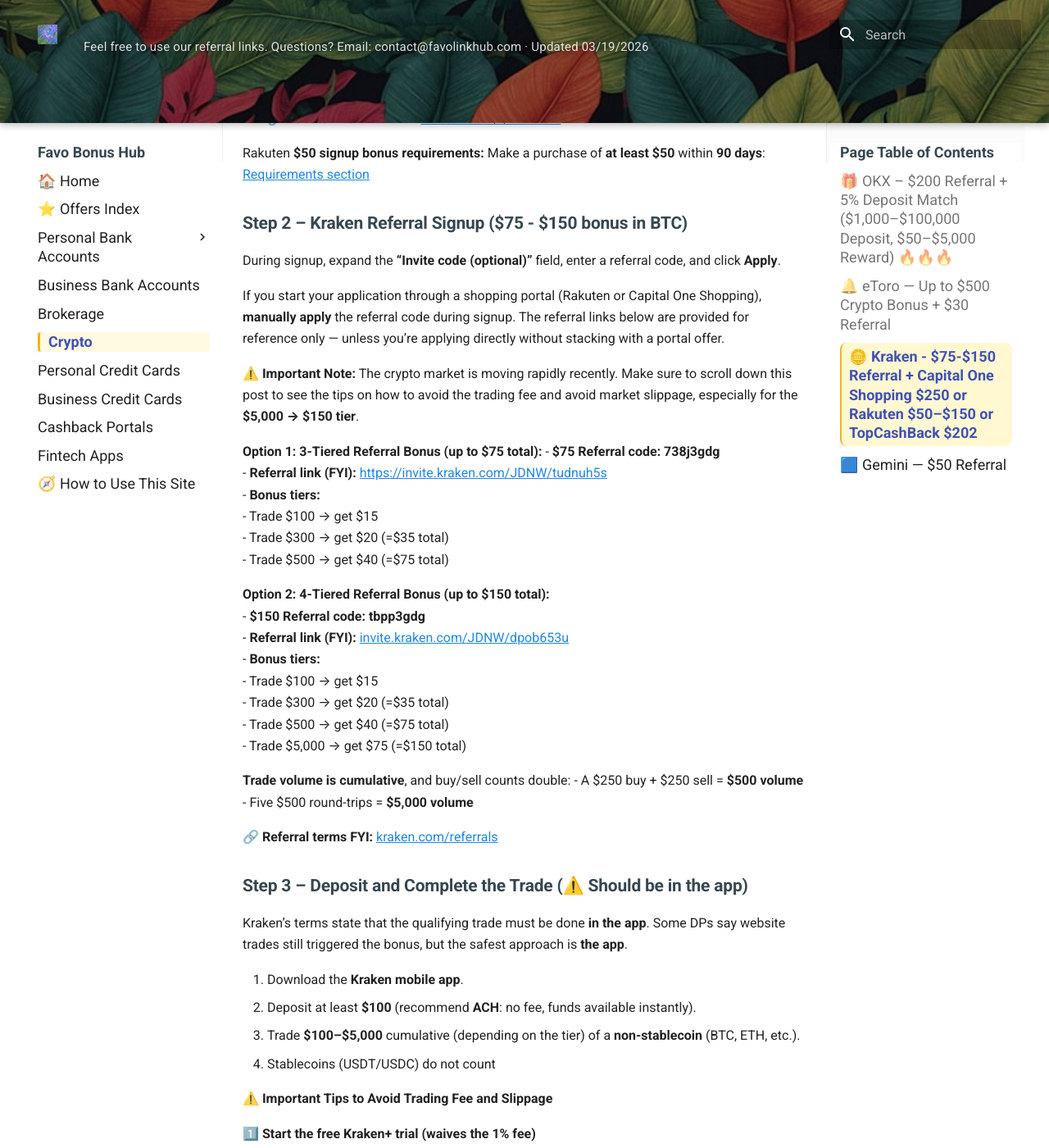
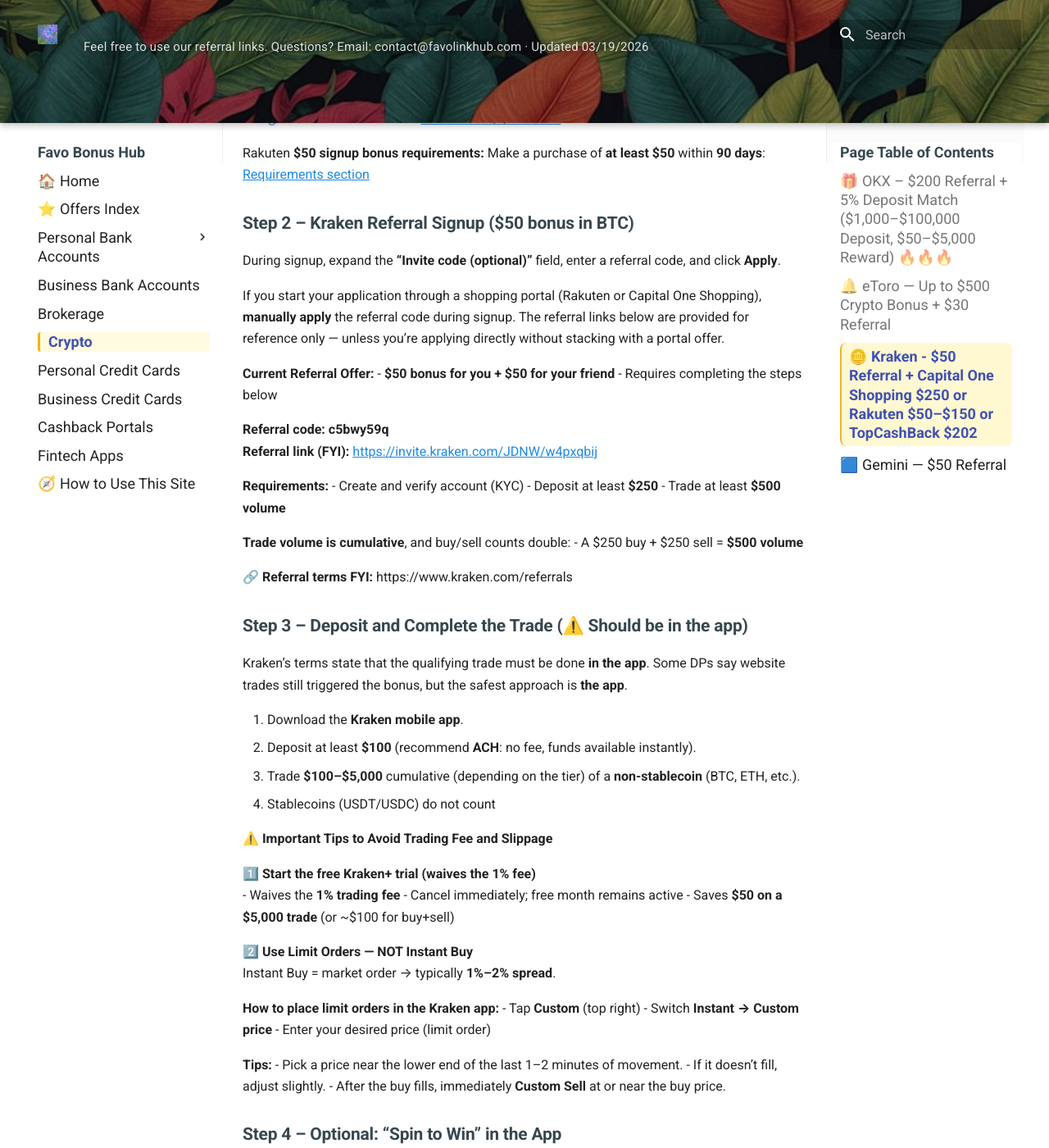
Before and after one commit to whispersofzephyr/favolinkhub-site, an MkDocs documentation site: the page built from docs/crypto.md, in a window 1280 px wide and 1400 px high, scrolled down 5639 px. Shown: the whole window at 82% size. Built offline with MkDocs 1.6.1 and Material for MkDocs 9.7.7, drawn with Linux system fonts in a browser that asks for light colours; some of the changed text lies outside the part shown.

Commit message:
Revise Kraken referral bonus information
Updated Kraken referral bonus details to reflect current offer of $50 instead of previous tiers up to $150. Adjusted related sections for clarity and accuracy.

```diff
--- a/docs/crypto.md
+++ b/docs/crypto.md
@@ -128,7 +128,7 @@ New users may earn **up to $530 total**:
 ---
 
 <a id="cr-kraken"></a>
-## 🪙 Kraken - $75-$150 Referral + Capital One Shopping $250 or Rakuten $50–$150 or TopCashBack $202
+## 🪙 Kraken - $50 Referral + Capital One Shopping $250 or Rakuten $50–$150 or TopCashBack $202
 
 **Referral availability: Nationwide (excluding ME, WA, NY) · No Expiration Date**
 **Portal cashback: likely still works in excluded states (referral bonus may not)**
@@ -176,36 +176,28 @@ Capital One Shopping **$80 signup bonus requirements:**
 Rakuten **$50 signup bonus requirements:** Make a purchase of **at least $50** within **90 days**:
 [Requirements section](https://sites.google.com/view/favo123/#h.6sthhun8gvay)
 
-### Step 2 – Kraken Referral Signup ($75 - $150 bonus in BTC)
+### Step 2 – Kraken Referral Signup ($50 bonus in BTC)
 
 During signup, expand the **“Invite code (optional)”** field, enter a referral code, and click **Apply**.
 
 If you start your application through a shopping portal (Rakuten or Capital One Shopping), **manually apply** the referral code during signup. The referral links below are provided for reference only — unless you’re applying directly without stacking with a portal offer.
 
-⚠️ **Important Note:** The crypto market is moving rapidly recently. Make sure to scroll down this post to see the tips on how to avoid the trading fee and avoid market slippage, especially for the **$5,000 → $150 tier**.
+**Current Referral Offer:**
+- **$50 bonus for you + $50 for your friend**
+- Requires completing the steps below
 
-**Option 1: 3-Tiered Referral Bonus (up to $75 total):**
-- **$75 Referral code:** **738j3gdg**
-- **Referral link (FYI):** [https://invite.kraken.com/JDNW/tudnuh5s](https://invite.kraken.com/JDNW/tudnuh5s)
-- **Bonus tiers:**
-  - Trade $100 → get $15
-  - Trade $300 → get $20 (=$35 total)
-  - Trade $500 → get $40 (=$75 total)
+**Referral code:** **c5bwy59q**
+**Referral link (FYI):** [https://invite.kraken.com/JDNW/w4pxqbij](https://invite.kraken.com/JDNW/w4pxqbij)
 
-**Option 2: 4-Tiered Referral Bonus (up to $150 total):**
-- **$150 Referral code:** **tbpp3gdg**
-- **Referral link (FYI):** [invite.kraken.com/JDNW/dpob653u](https://invite.kraken.com/JDNW/dpob653u)
-- **Bonus tiers:**
-  - Trade $100 → get $15
-  - Trade $300 → get $20 (=$35 total)
-  - Trade $500 → get $40 (=$75 total)
-  - Trade $5,000 → get $75 (=$150 total)
+**Requirements:**
+- Create and verify account (KYC)
+- Deposit at least **$250**
+- Trade at least **$500 volume**
 
 **Trade volume is cumulative**, and buy/sell counts double:
 - A $250 buy + $250 sell = **$500 volume**
-- Five $500 round-trips = **$5,000 volume**
 
-🔗 **Referral terms FYI:** [kraken.com/referrals](https://www.kraken.com/referrals)
+🔗 **Referral terms FYI:** https://www.kraken.com/referrals
 
 ### Step 3 – Deposit and Complete the Trade (⚠️ Should be in the app)
 
@@ -252,7 +244,7 @@ Some users will see a **Spin to Win** button in the app.
 ### 🧾 In Short
 
 1. Activate the **$250 Capital One Shopping** or **Rakuten $100–$150**  or **TopCashBack $202** Kraken offer.
-2. Sign up for Kraken with referral code **738j3gdg** (3-tiered up to $75) or **tbpp3gdg** (4-tiered up to $150).
+2. Sign up for Kraken with referral code **c5bwy59q** .
 3. Deposit at least **$100 via ACH** and trade **$100–$5,000 cumulative** non-stablecoin in the **Kraken app**.
 4. Earn **$125–$400 total** + optional Spin to Win rewards.
 
@@ -264,7 +256,7 @@ Some users will see a **Spin to Win** button in the app.
 ✅ **Rakuten Referral ($50 signup bonus if new):**
 [rakuten.com/r/FAVONI8](http://www.rakuten.com/r/FAVONI8?eeid=28187)
 
-✅ **Kraken 3 tiered $75 referral code:** **738j3gdg** or **Kraken 4 tiered $150 referral code:** **tbpp3gdg**
+✅ **Kraken $50 referral code:** **c5bwy59q**
 
 --8<-- "snippets/back-to-list.md"
 
```
